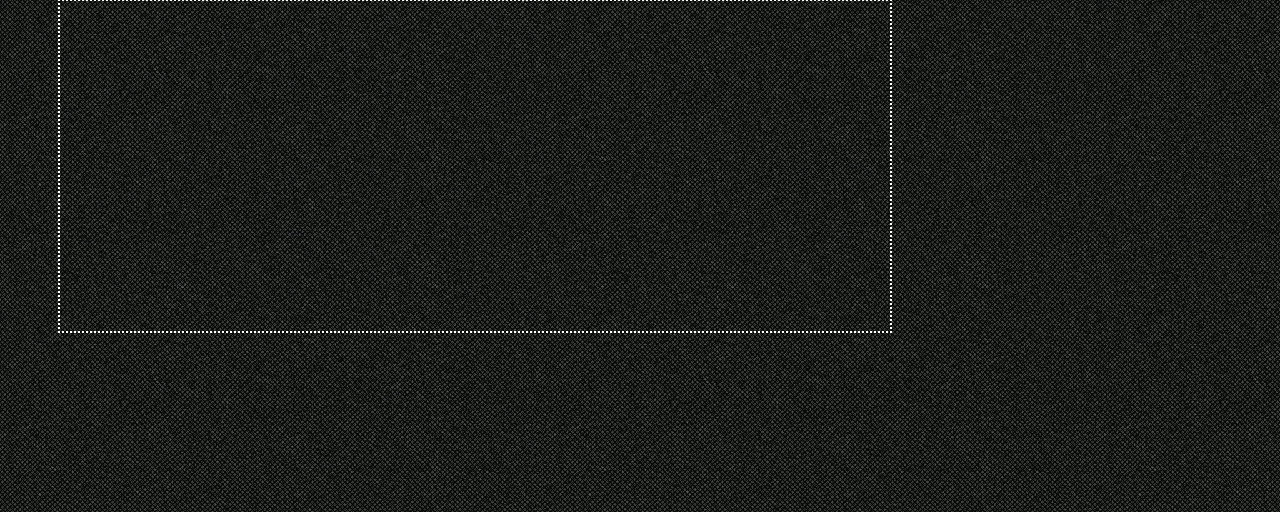
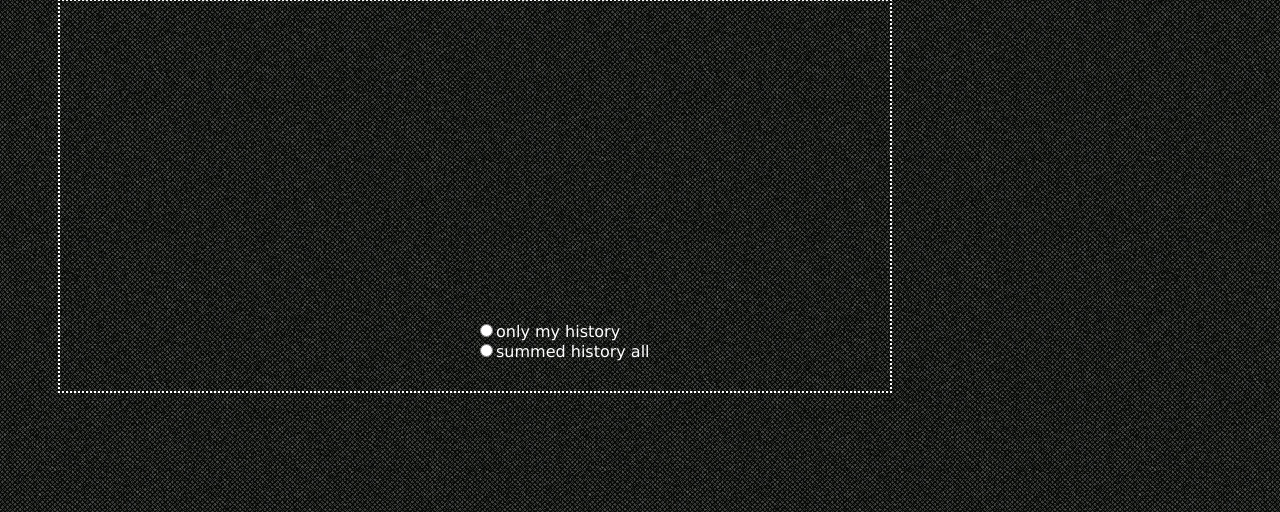
Before and after one commit to rainer-maucher/howsYourDayToday, a PHP site: page / in a window 1280 px wide. Shown: the part 288-800 px from the top of the page. Run offline with PHP 8.4, Linux system fonts and the light colour scheme; data that the repository does not hold is empty; some libraries are stand-ins or nearby versions.

Commit message:
Implement options for mood history chart: show own / show all (summed up) history moods

```diff
--- a/index.php
+++ b/index.php
@@ -53,7 +53,17 @@
 
 	<div id="moodHistory">
 
+
 	</div>
+
+	<div id="moodHistoryOptions">
+		<form>
+			<input type="radio" name="chartOption" id="chartOptionOwn" value="own" /><label for="chartOptionOwn">only my history</label><br />
+			<input type="radio" name="chartOption" id="chartOptionSummed" value="summed" /><label for="chartOptionSummed">summed history all</label><br />
+		</form>
+	</div>
+
+
 </div>
 
 <script type="text/javascript">
@@ -66,6 +76,7 @@
 		howsYourDayToday.init();
 
 		var charts = new HowsYourDayToday.Charts("<?= getenv ("REMOTE_ADDR"); ?>");;
+		charts.init();
 		charts.draw();
 	});
 
--- a/lib/Dispatcher.php
+++ b/lib/Dispatcher.php
@@ -4,7 +4,12 @@
  *
  * Class Lib_Dispatcher
  */
-class Lib_Dispatcher {
+class Lib_Dispatcher
+{
+	const CHART_MODE_HISTORY_OWN            = 'chartOptionOwn';
+	const CHART_MODE_HISTORY_ALL_SUMMED     = 'chartOptionSummed';
+	const CHART_MODE_HISTORY_ALL_SPLITTED   = 'chartOptionSplitted';
+
 	/**
 	 * @var DatabaseManager
 	 */
@@ -100,7 +105,12 @@ class Lib_Dispatcher {
 		// Select average ofall given moods for today ceiled
 		$query =  "SELECT CEIL(avg(mood)) AS averageMood ";  // , COUNT(*) AS count
 		$query .= "FROM data ";
-		//$query .= "WHERE date = '{$todaysDate}'";
+
+		// Constrain: History only for one (current) user:
+	    if ($data['mode'] === self::CHART_MODE_HISTORY_OWN) {
+		    $query .= "WHERE user = '" . $data['user'] . "'";
+	    }
+
 		$query .= "GROUP BY date ";
 		$query .= "ORDER BY date ";
 		$query .= "Limit 0,30";
--- a/public/css/style.css
+++ b/public/css/style.css
@@ -29,7 +29,7 @@ h1 {
 
 #chartBox {
 	width:800px;
-	height: 300px;
+	height: 360px;
 	padding:15px;
 	border:dotted 2px white;
 }
@@ -49,3 +49,9 @@ h1 {
 	width: 400px;
 	float:left;
 }
+
+#moodHistoryOptions {
+	width: 400px;
+	float:right;
+	margin-top:5px;
+}
--- a/public/script/charts.js
+++ b/public/script/charts.js
@@ -18,15 +18,22 @@ HowsYourDayToday.Charts = function(_user)
 {
 	var _requestUrl = 'request.php';
 	var _chartData = [];
+	var _chartOption = {optionName:'chartOptionSummed'};
 	var that = this;
+
+	/**
+	 * Do initial stuff
+	 */
+	this.init = function()
+	{
+		_registerEventHandler();
+	}
 
 	/**
 	 * Init retrieving and rendering data for charts
 	 */
 	this.draw = function()
 	{
-		_registerEventHandler();
-
 		_getChartDataPie();
 
 		_getChartDataHistory();
@@ -42,6 +49,18 @@ HowsYourDayToday.Charts = function(_user)
 		jQuery(document).on('moodSaved', function(event, param) {
 			that.draw();
 		});
+
+		var optionsHandler = function(event) {
+
+			console.log(event.data);
+
+			_chartOption = event.data || {};
+			that.draw();
+		};
+
+		//
+		jQuery('#chartOptionOwn').on( 'click', {optionName: 'chartOptionOwn'}, optionsHandler );
+		jQuery('#chartOptionSummed').on( 'click', {optionName: 'chartOptionSummed'}, optionsHandler );
 	}
 
 	/**
@@ -138,6 +157,6 @@ HowsYourDayToday.Charts = function(_user)
 	 */
 	function _getChartDataHistoryAction()
 	{
-		return 'action=getChartDataMoodHistory&user=' + _user;
+		return 'action=getChartDataMoodHistory&user=' + _user + '&mode=' + _chartOption.optionName;
 	}
 };
```
